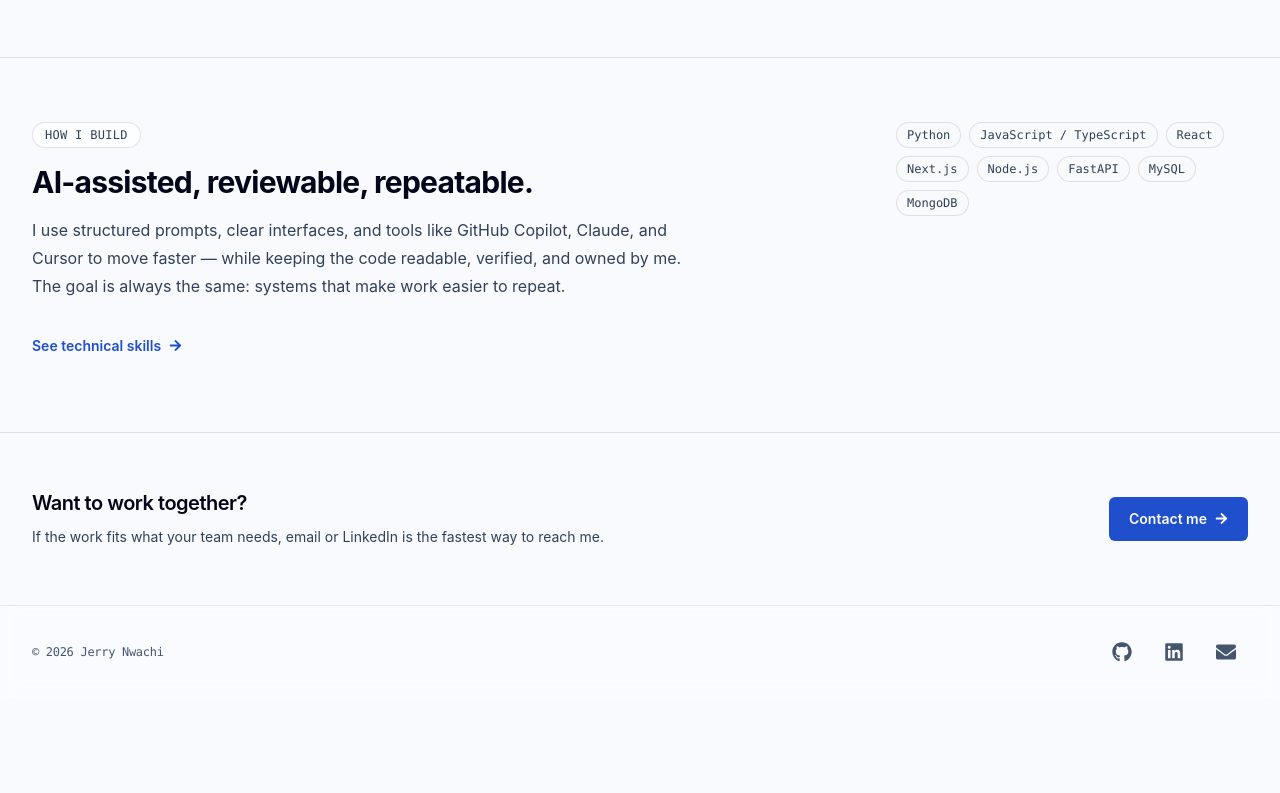
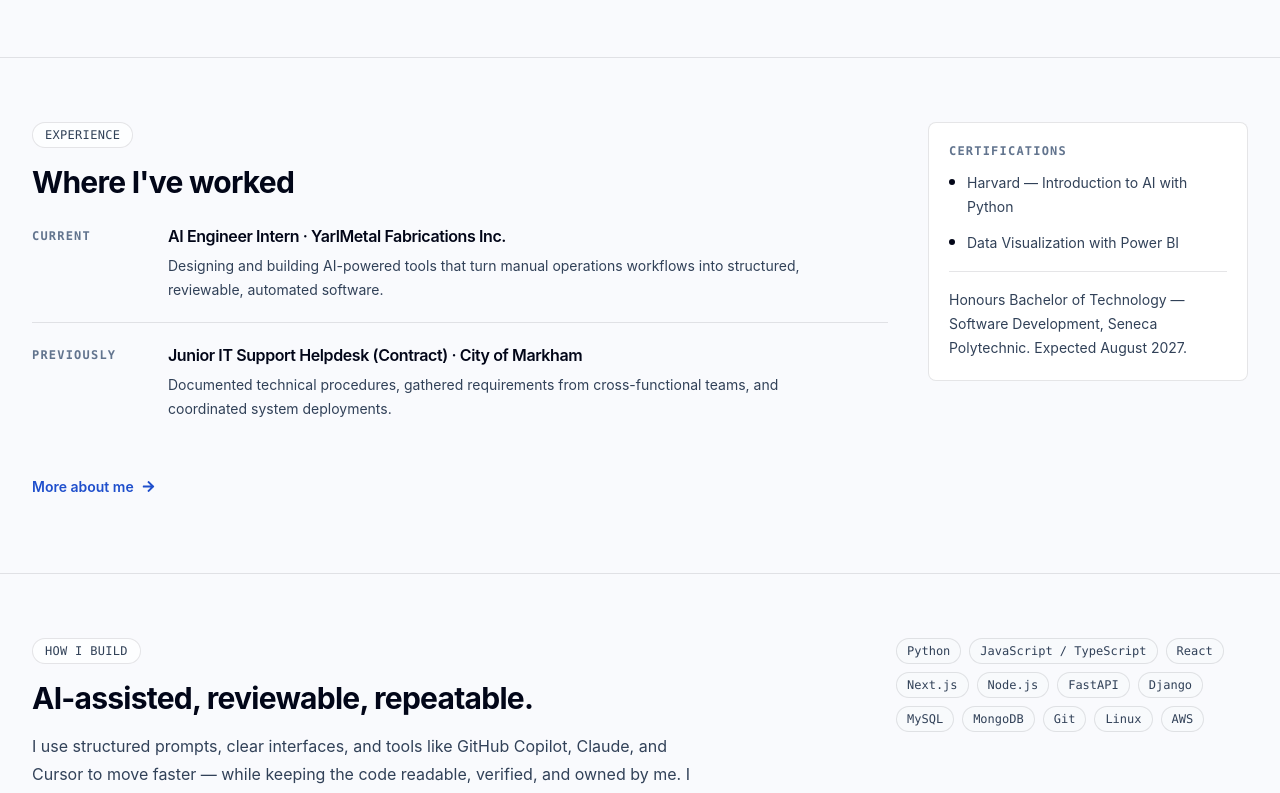
Before and after one commit to Jerrizzy001/Portfolio, a Next.js app: page / in a window 1280 px wide. Shown: the part 1320-2113 px from the top of the page. Before the commit the page ends 2018 px from the top, so only its background shows below. Built offline with nearby package versions, Linux system fonts and the light colour scheme.

Commit message:
Expand the portfolio Home page experience
Verified through GitHub Actions and Vercel previews before merge.

```diff
--- a/pages/index.js
+++ b/pages/index.js
@@ -45,6 +45,28 @@ const featuredProjects = [
   },
 ];
 
+const experience = [
+  {
+    period: "Current",
+    role: "AI Engineer Intern",
+    org: "YarlMetal Fabrications Inc.",
+    summary:
+      "Designing and building AI-powered tools that turn manual operations workflows into structured, reviewable, automated software.",
+  },
+  {
+    period: "Previously",
+    role: "Junior IT Support Helpdesk (Contract)",
+    org: "City of Markham",
+    summary:
+      "Documented technical procedures, gathered requirements from cross-functional teams, and coordinated system deployments.",
+  },
+];
+
+const certifications = [
+  "Harvard — Introduction to AI with Python",
+  "Data Visualization with Power BI",
+];
+
 const stackChips = [
   "Python",
   "JavaScript / TypeScript",
@@ -52,8 +74,12 @@ const stackChips = [
   "Next.js",
   "Node.js",
   "FastAPI",
+  "Django",
   "MySQL",
   "MongoDB",
+  "Git",
+  "Linux",
+  "AWS",
 ];
 
 export default function Home() {
@@ -231,6 +257,70 @@ export default function Home() {
           </div>
         </section>
 
+        {/* EXPERIENCE + CERTIFICATIONS */}
+        <section className="border-t border-slate-950/10 dark:border-white/10">
+          <div className="safe-x mx-auto grid max-w-7xl gap-10 py-16 lg:grid-cols-[minmax(0,1fr)_20rem]">
+            <div>
+              <p className="mb-4 max-w-max rounded-full border border-slate-950/10 bg-white/70 px-3 py-1 font-mono text-xs uppercase tracking-wide text-slate-700 dark:border-white/10 dark:bg-white/5 dark:text-slate-200">
+                Experience
+              </p>
+              <h2 className="text-2xl font-bold tracking-tight text-slate-950 dark:text-white sm:text-3xl">
+                Where I&apos;ve worked
+              </h2>
+
+              <div className="mt-6">
+                {experience.map((job) => (
+                  <article
+                    key={job.role}
+                    className="grid gap-2 border-t border-slate-950/10 py-5 first:border-t-0 first:pt-0 dark:border-white/10 sm:grid-cols-[7rem_minmax(0,1fr)] sm:gap-6"
+                  >
+                    <p className="font-mono text-xs font-semibold uppercase tracking-widest text-slate-500 dark:text-slate-400 sm:pt-1">
+                      {job.period}
+                    </p>
+                    <div>
+                      <h3 className="text-base font-semibold tracking-tight text-slate-950 dark:text-white">
+                        {job.role} · {job.org}
+                      </h3>
+                      <p className="mt-1.5 max-w-2xl text-sm leading-6 text-slate-700 [text-wrap:pretty] dark:text-slate-300">
+                        {job.summary}
+                      </p>
+                    </div>
+                  </article>
+                ))}
+              </div>
+
+              <Link
+                href="/about"
+                className="mt-6 inline-flex min-h-11 items-center gap-2 rounded-md text-sm font-semibold text-primary transition hover:text-primary-hover focus:outline-none focus-visible:ring-2 focus-visible:ring-primary"
+              >
+                More about me
+                <FaArrowRight size={13} aria-hidden="true" />
+              </Link>
+            </div>
+
+            <aside className="h-fit rounded-lg border border-slate-950/10 bg-white/88 p-5 dark:border-white/10 dark:bg-slate-950/72">
+              <h2 className="font-mono text-xs font-semibold uppercase tracking-widest text-slate-500 dark:text-slate-400">
+                Certifications
+              </h2>
+              <ul className="mt-3 space-y-3">
+                {certifications.map((cert) => (
+                  <li
+                    key={cert}
+                    className="flex gap-3 text-sm leading-6 text-slate-700 dark:text-slate-300"
+                  >
+                    <span className="mt-2 h-1.5 w-1.5 shrink-0 rounded-full bg-slate-950 dark:bg-white" />
+                    <span>{cert}</span>
+                  </li>
+                ))}
+              </ul>
+              <p className="mt-4 border-t border-slate-950/10 pt-4 text-sm leading-6 text-slate-700 dark:border-white/10 dark:text-slate-300">
+                Honours Bachelor of Technology — Software Development, Seneca
+                Polytechnic. Expected August 2027.
+              </p>
+            </aside>
+          </div>
+        </section>
+
         {/* HOW I BUILD */}
         <section className="border-t border-slate-950/10 dark:border-white/10">
           <div className="safe-x mx-auto grid max-w-7xl gap-8 py-16 lg:grid-cols-[minmax(0,1fr)_22rem]">
@@ -244,8 +334,10 @@ export default function Home() {
               <p className="mt-4 max-w-2xl text-base leading-7 text-slate-700 [text-wrap:pretty] dark:text-slate-300">
                 I use structured prompts, clear interfaces, and tools like
                 GitHub Copilot, Claude, and Cursor to move faster — while
-                keeping the code readable, verified, and owned by me. The goal
-                is always the same: systems that make work easier to repeat.
+                keeping the code readable, verified, and owned by me. I care
+                about writing code that actually works, not just code that
+                looks good in a README. The goal is always the same: systems
+                that make work easier to repeat.
               </p>
               <Link
                 href="/skills"
```
Also changed, not shown: 1 other file (tests, documents, lock files or other folders).
